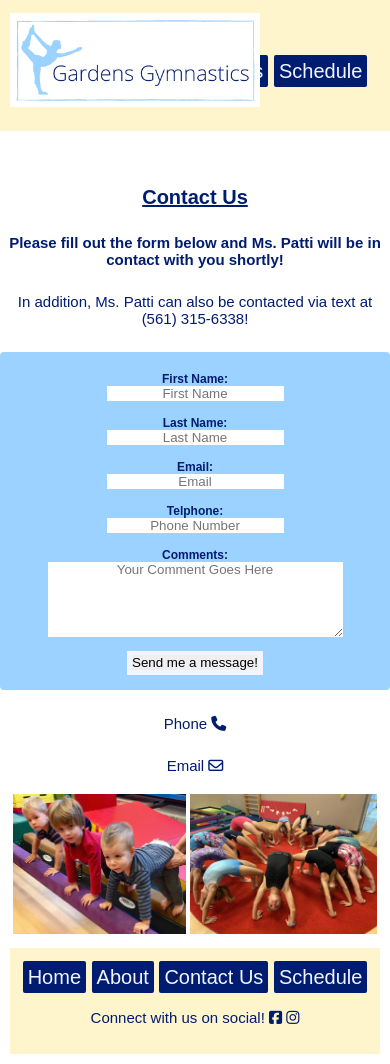
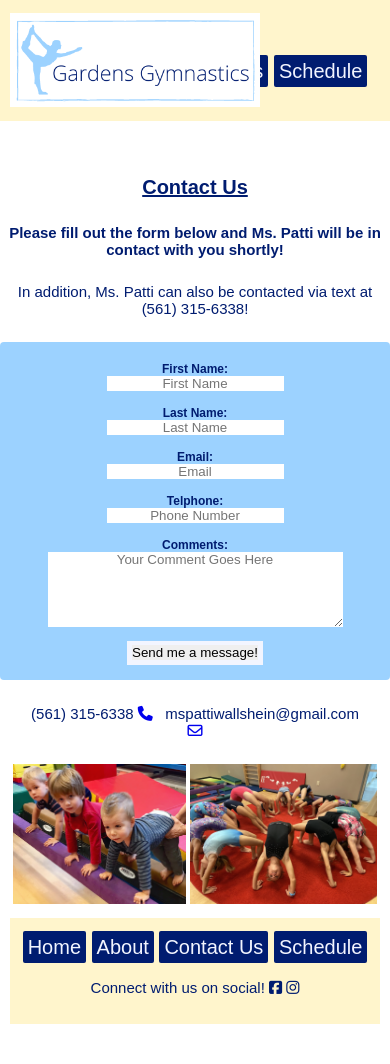
Before and after one commit to ktwall/project3, a plain HTML site: page contact.html in a window 390 px wide. After the commit the page ends 1034 px from the top, so only its background shows below. Drawn offline with Linux system fonts and the light colour scheme; a web font is replaced by a local one.

Commit message:
phone and email

```diff
--- a/contact.html
+++ b/contact.html
@@ -96,9 +96,8 @@
           </form>
         </div>
 
-        <div class="fontawesome">
-            <p>Phone <i class="fas fa-phone"></i></p>
-            <p>Email <i class="far fa-envelope"></i></p>
+        <div class="icons">
+            <p>(561) 315-6338 <a href="tel:5613156338"><i class="fas fa-phone"></i></a> &nbsp; mspattiwallshein@gmail.com <a href="mailto:mspattiwallshein@gmail.com"><i class="far fa-envelope"></i></a></p>
         </div>
 
         <!-- hover images -->
@@ -118,7 +117,7 @@
             <li><a href="contact.html">Contact Us</a></li>
             <li><a href="schedule.html">Schedule</a></li>
           </ul>
-          <p>Connect with us on social! <i class="fab fa-facebook-square"></i> <i class="fab fa-instagram"></i></p>
+          <p>Connect with us on social! <a class="social-media" href="https://www.facebook.com/gardensgymnasticsjcc/" target="_blank"><i class="fab fa-facebook-square"></i></a> <a class="social-media" href="https://www.instagram.com/gardensgymnastics/" target="_blank"><i class="fab fa-instagram"></i></a></p>
 
         </nav>
       </div>
--- a/css/styles.css
+++ b/css/styles.css
@@ -71,7 +71,7 @@ header
   }
 
 header {
-  height: 115px;
+  height: 105px;
 }
 
 header,
@@ -108,6 +108,13 @@ footer {
   margin: 10px;
 }
 
+.social-media {
+  margin: 0;
+  padding: 0;
+  border: 0;
+  background: none !important;
+  color: #001C70;
+}
 
 /*==========================
 
@@ -299,6 +306,7 @@ section.body {
   font-weight: bold;
 }
 
+
 .npb {
     position: absolute;
     top: 15px;
@@ -465,3 +473,8 @@ form {
   filter: grayscale(1);
   transition: 2s;
 }
+
+.icons {
+  color: #001C70;
+  margin: 20px;
+}
```
Also changed, not shown: about.html (+2 -2 lines), index.html (+1 -1 lines), schedule.html (+1 -1 lines).
